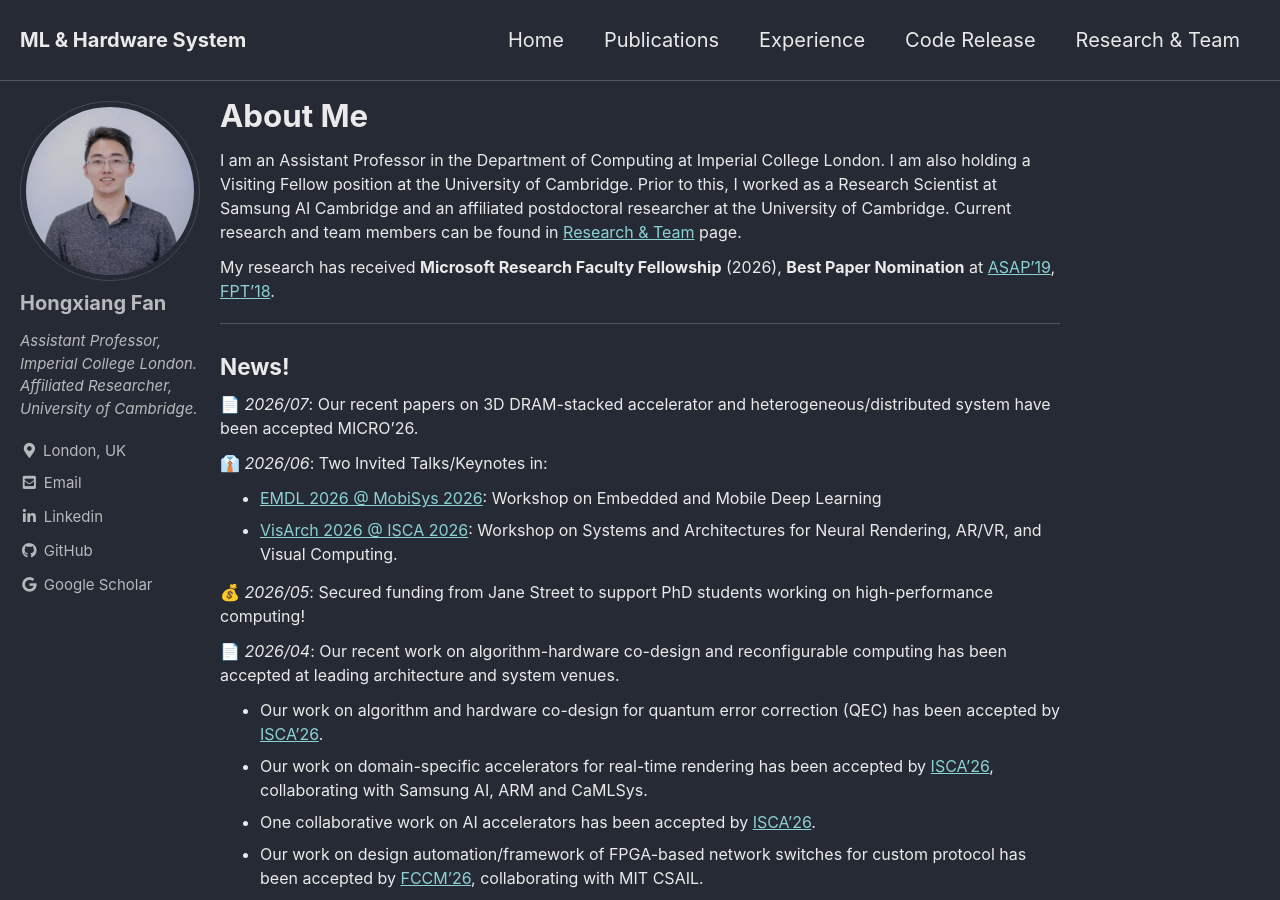
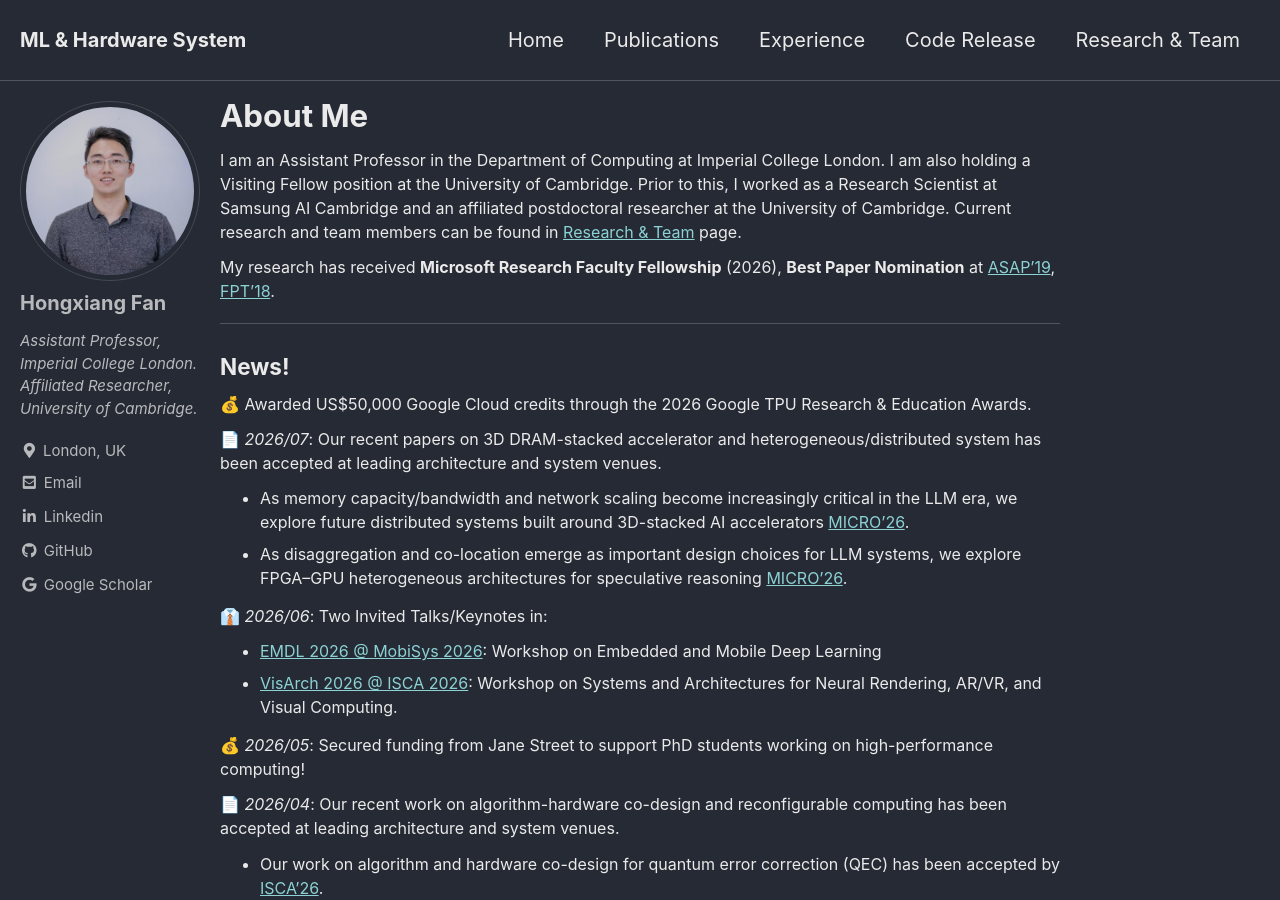
Before and after one commit to os-hxfan/os-hxfan.github.io, a Jekyll site: the page built from index.md, in a window 1280 px wide and 900 px high. Built offline with Jekyll 4.4.1, drawn with Linux system fonts in a browser that asks for light colours; cached includes are drawn as plain includes; our own code applies the rules of GitHub Pages for plain Markdown files.

Commit message:
Sep 2026 update

```diff
--- a/index.md
+++ b/index.md
@@ -31,7 +31,11 @@ ___
 ### News!
 
 <!-- **1. Paper** 📄 · **2. Funding** 💰 · **3. Serving** 👔 · **4. Honor** 🏆 -->
-📄 *2026/07*: Our recent papers on 3D DRAM-stacked accelerator and heterogeneous/distributed system have been accepted MICRO'26.
+💰 Awarded US$50,000 Google Cloud credits through the 2026 Google TPU Research & Education Awards.
+
+📄 *2026/07*: Our recent papers on 3D DRAM-stacked accelerator and heterogeneous/distributed system has been accepted at leading architecture and system venues.
+- As memory capacity/bandwidth and network scaling become increasingly critical in the LLM era, we explore future distributed systems built around 3D-stacked AI accelerators [MICRO’26](https://www.microarch.org/micro59/program/).
+- As disaggregation and co-location emerge as important design choices for LLM systems, we explore FPGA–GPU heterogeneous architectures for speculative reasoning [MICRO’26](https://www.microarch.org/micro59/program/).
 
 👔 *2026/06*: Two Invited Talks/Keynotes in:
 - [EMDL 2026 @ MobiSys 2026](https://emdl-workshop.github.io/emdl26/): Workshop on Embedded and Mobile Deep Learning
```
Also changed, not shown: _pages/team.md (+11 -10 lines).
